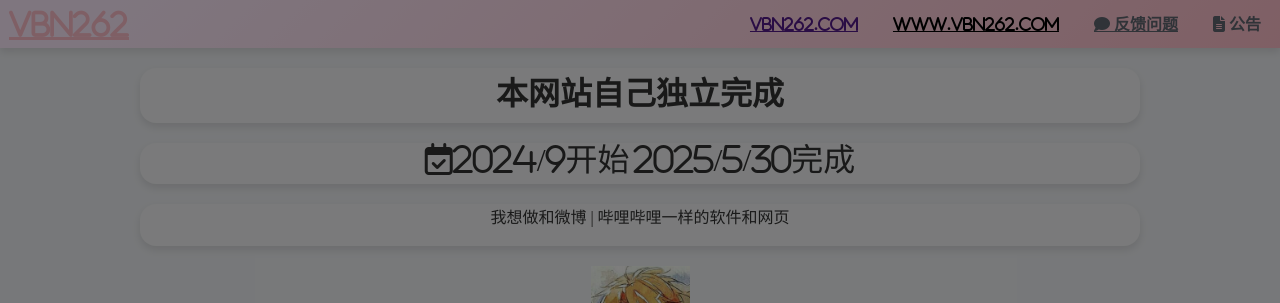
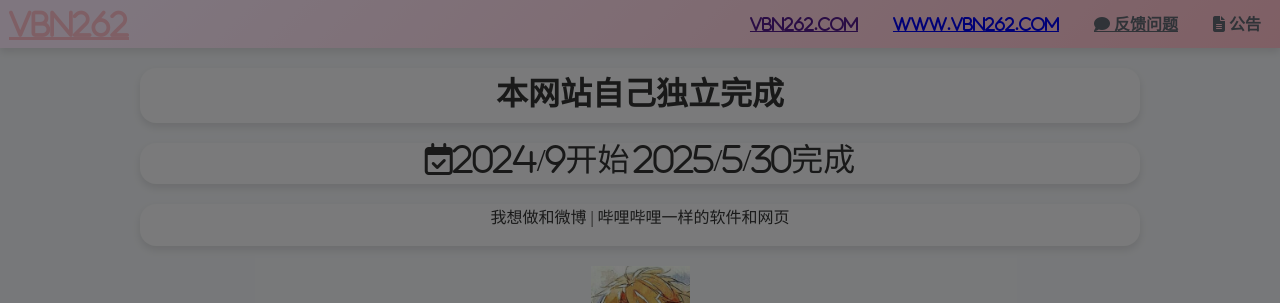
Before and after one commit to vbn262/fmxt.vbn262.github.io, a plain HTML site: page 1.html in a window 1280 px wide. Shown: the top 303 px of the page. Drawn offline with Linux system fonts and the light colour scheme.

Commit message:
Update 1.html

```diff
--- a/1.html
+++ b/1.html
@@ -95,7 +95,7 @@
             <a href="" class="fas" style="font-size: 30px;color: pink;">VBN262</a>
             <div class="menu-button" onclick="toggleMenu()">☰</div>
             <div class="menu" id="menu">
-                <a href="" class="fas">vbn262.com</a><a href="https://www.vbn262.com" target="_blank" class="fas" style="color: #000;">www.vbn262.com</a>
+                <a href="" class="fas"　style="color: #000;">vbn262.com</a><a href="https://www.vbn262.com" target="_blank" class="fas" >www.vbn262.com</a>
                 <a href="https://space.bilibili.com/1414517639" target="_blank" style="color: var(--text-color);" class="fas fa-comment"> 反馈问题</a>
                 <a onclick="showAgreementModal();toggleMenu()" style="color: var(--text-color);" class="fas fa-file-alt"> 公告</a>
             </div>
```
